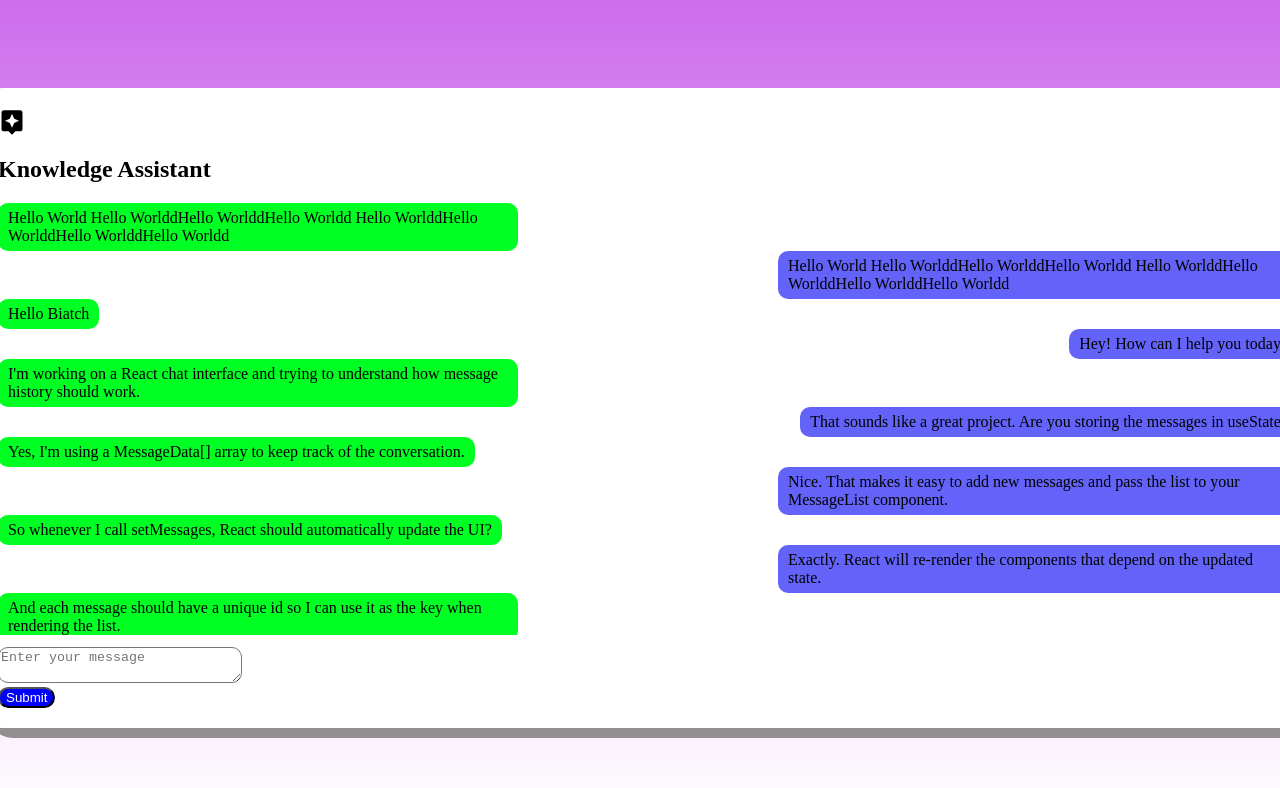
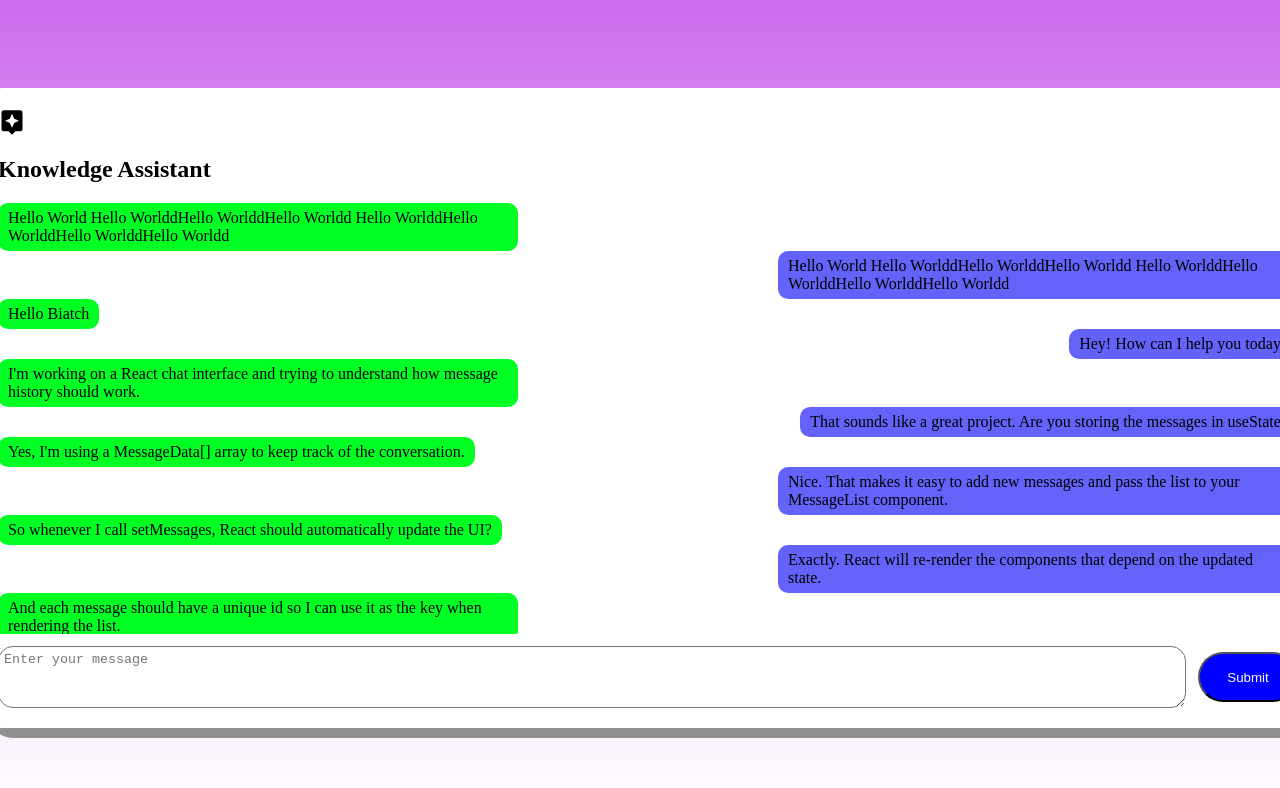
Before and after one commit to tranpaul707/ai_assistant_app, a React (Vite) app in the folder front-end/: page / in a window 1280 px wide. Shown: the top 788 px of the page. Built offline with nearby package versions, Linux system fonts and the light colour scheme.

Commit message:
Fixed text field alignment issue

```diff
--- a/front-end/src/App.css
+++ b/front-end/src/App.css
@@ -31,6 +31,13 @@
     padding-top: 12px;
 }
 
+.chat-footer form {
+    display: flex;
+    align-items: center;
+    gap: 12px;
+    width: 100%;
+}
+
 .message {
     height: 25px;
     width: auto;
@@ -61,10 +68,12 @@
 
 #chat-input{
     flex: 1;
-    width: 100%;
+    width: auto;
+    min-height: 50px;
     overflow: auto;
     resize: vertical;
-    border-radius: 10px;
+    border-radius: 15px;
+    padding: 5px;
 }
 
 .chat-bot-message p,
@@ -74,7 +83,9 @@
 
 
 #submit-input{
-    border-radius: 15px;
+    height: 50px;
+    width: 100px;
+    border-radius: 50px;
     background-color: blue;
     color: white;
 }
```
